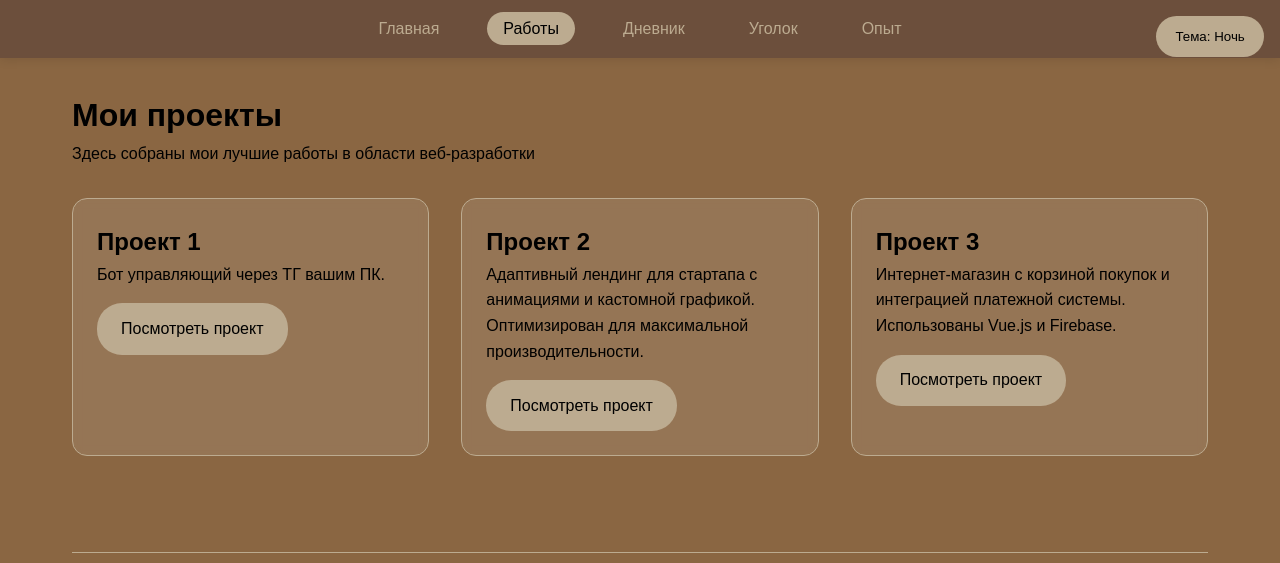
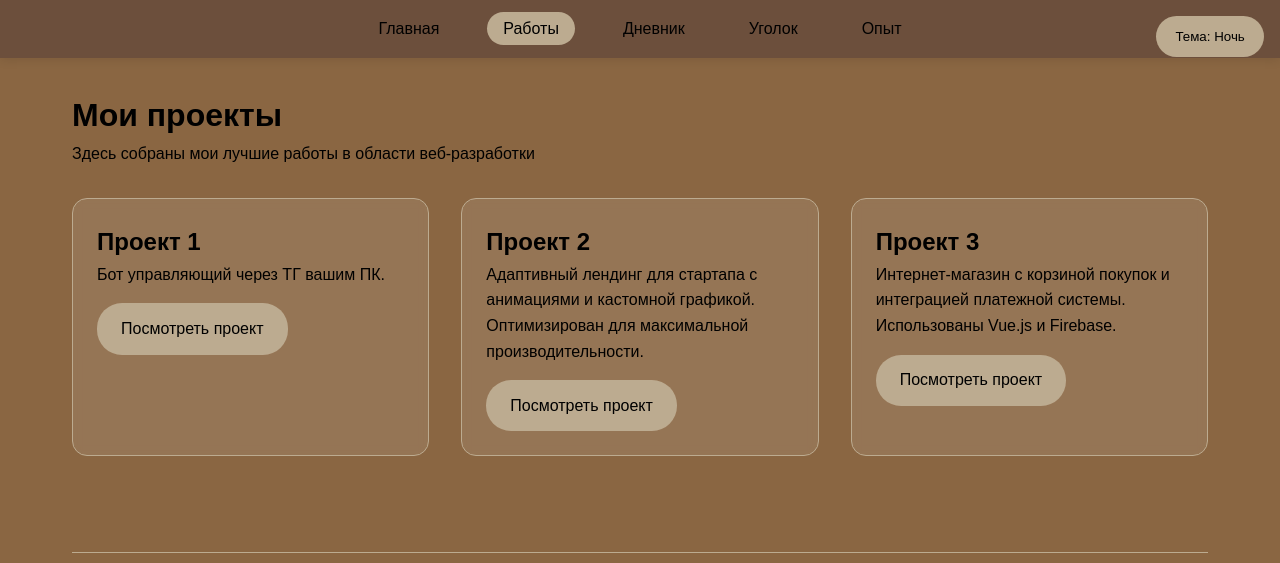
Before and after one commit to FoxTashinX/site, a plain HTML site: page work/index.html in a window 1280 px wide. Shown: the top 563 px of the page. Drawn offline with Linux system fonts and the light colour scheme.

Commit message:
Update index.html

```diff
--- a/work/index.html
+++ b/work/index.html
@@ -60,7 +60,7 @@
         }
 
         nav a {
-            color: var(--highlight-color);
+            color: var(--text-color-dark);
             text-decoration: none;
             padding: 0.5rem 1rem;
             border-radius: 25px;
```
